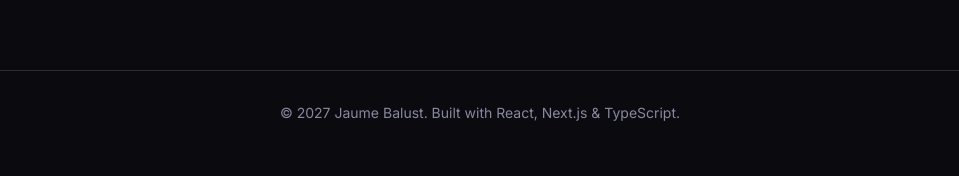
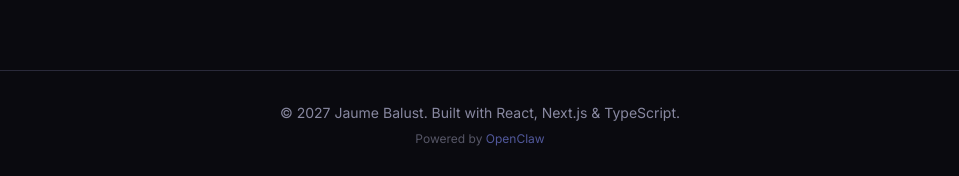
Before and after one commit to jaumebalust/jaumebalust.com, a Next.js app: page / in a window 1280 px wide. Shown: the part 8381-8557 px from the top of the page, without its empty margins (160-1119 px from the left). Before the commit the page ends 8536 px from the top, so only its background shows below. Built offline with nearby package versions, Linux system fonts and the light colour scheme.

Commit message:
Add Powered by OpenClaw footer

```diff
--- a/components/Footer.tsx
+++ b/components/Footer.tsx
@@ -1,10 +1,21 @@
 export default function Footer() {
   return (
-    <footer className="py-8 px-4 border-t border-[#2a2a3a] text-center">
+    <footer className="py-8 px-4 border-t border-[#2a2a3a] text-center space-y-2">
       <p className="text-[#8888a0] text-sm">
         © 2027 Jaume Balust. Built with React, Next.js &
         TypeScript.
       </p>
+      <p className="text-[#8888a0]/60 text-xs">
+        Powered by{" "}
+        <a
+          href="https://openclaw.ai"
+          target="_blank"
+          rel="noopener noreferrer"
+          className="text-indigo-400/60 hover:text-indigo-400 transition-colors"
+        >
+          OpenClaw
+        </a>
+      </p>
     </footer>
   );
 }
```
